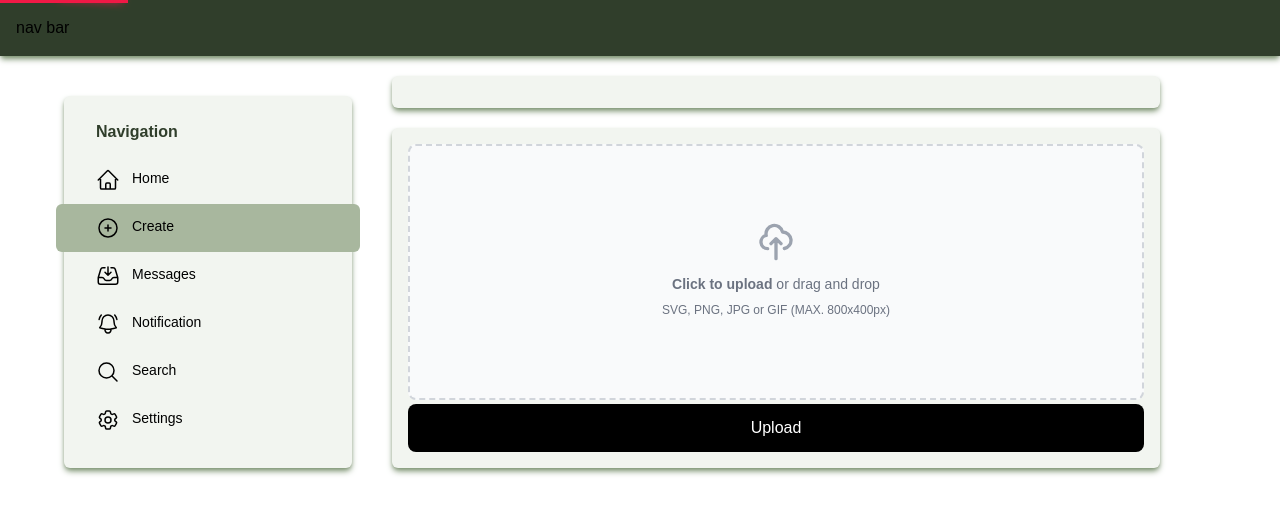
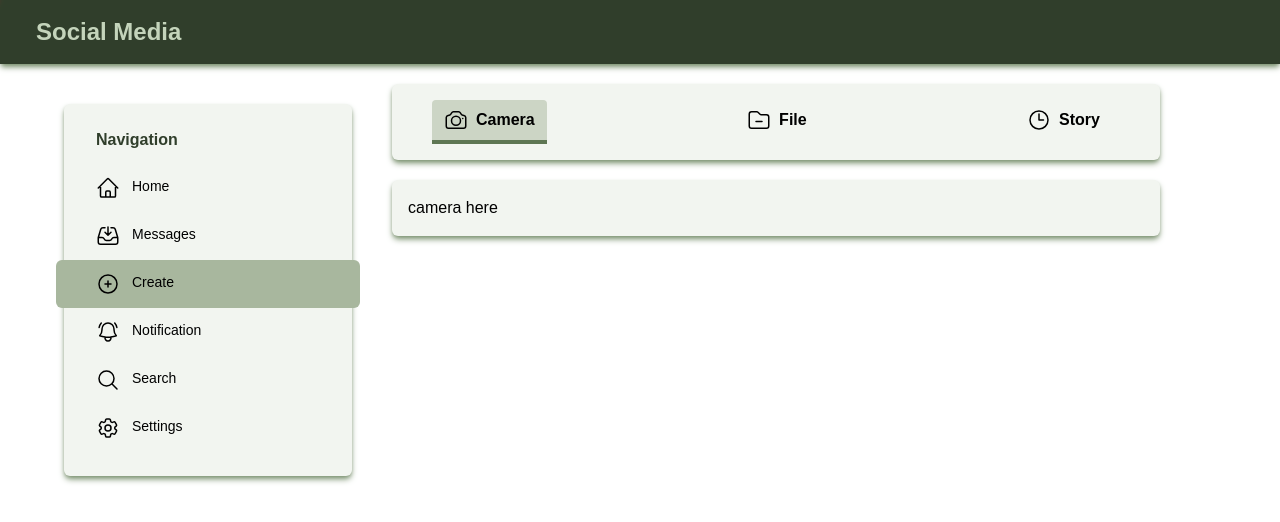
Before and after one commit to muhammedamirt/Social-Media-Frontend-React, a React (Create React App) app: page /create in a window 1280 px wide. Shown: the top 522 px of the page. Built offline with nearby package versions, Linux system fonts and the light colour scheme.

Commit message:
Working on Design

```diff
--- a/src/components/CreatePost/CreatePost.jsx
+++ b/src/components/CreatePost/CreatePost.jsx
@@ -1,30 +1,71 @@
 import { useState } from "react"
+import { useDispatch } from "react-redux"
 import { Card } from "../Card/Card"
+import {routeChanged} from '../../redux/topLoadingBar'
+import CameraTab from "../CreatePostTabs/CameraTab"
+import FileTab from "../CreatePostTabs/FileTab"
+import StoryTab from "../CreatePostTabs/StoryTab"
 import Layout from "../Layout/Layout"
 
+
 const CreatePost = () => {
-    const [image, setImage] = useState('')
+    const dispatch = useDispatch()
+    dispatch(routeChanged())
+    const [cameraTab, setCameraTab] = useState(true)
+    const [fileTab, setFileTab] = useState(false)
+    const [storyTab, setStoryTab] = useState(false)
+    const handleCameraTab = () => {
+        setStoryTab(false)
+        setFileTab(false)
+        setCameraTab(true)
+    }
+    const handleFileTab = () => {
+        setStoryTab(false)
+        setCameraTab(false)
+        setFileTab(true)
+    }
+
+    const handleStoryTab = () => {
+        setCameraTab(false)
+        setFileTab(false)
+        setStoryTab(true)
+    }
+
+    const activeTab = "flex gap-2 bg-heavy-metal-200 rounded-t py-2 px-3 border-b-4 border-heavy-metal-500 font-bold cursor-pointer"
+    const inActiveTab = "hover:bg-heavy-metal-300 rounded py-2 px-5 font-bold flex gap-2 cursor-pointer"
     return (
         <Layout>
             <Card>
-                <div className={image !== "" ? "w-4/5 justify-center ml-14" : "w-4/5 justify-center ml-14 hidden"}>
-                    <img src="https://pixlr.com/images/index/remove-bg.webp" alt="" />
+                <div className="flex justify-between px-6 ">
+                    <span className={cameraTab ? activeTab : inActiveTab} onClick={handleCameraTab}>
+                        <svg xmlns="http://www.w3.org/2000/svg" fill="none" viewBox="0 0 24 24" strokeWidth={1.5} stroke="currentColor" className="w-6 h-6">
+                            <path strokeLinecap="round" strokeLinejoin="round" d="M6.827 6.175A2.31 2.31 0 015.186 7.23c-.38.054-.757.112-1.134.175C2.999 7.58 2.25 8.507 2.25 9.574V18a2.25 2.25 0 002.25 2.25h15A2.25 2.25 0 0021.75 18V9.574c0-1.067-.75-1.994-1.802-2.169a47.865 47.865 0 00-1.134-.175 2.31 2.31 0 01-1.64-1.055l-.822-1.316a2.192 2.192 0 00-1.736-1.039 48.774 48.774 0 00-5.232 0 2.192 2.192 0 00-1.736 1.039l-.821 1.316z" />
+                            <path strokeLinecap="round" strokeLinejoin="round" d="M16.5 12.75a4.5 4.5 0 11-9 0 4.5 4.5 0 019 0zM18.75 10.5h.008v.008h-.008V10.5z" />
+                        </svg>
+                        <p>Camera</p>
+                    </span>
+                    <span className={fileTab ? activeTab : inActiveTab} onClick={handleFileTab}>
+                        <svg xmlns="http://www.w3.org/2000/svg" fill="none" viewBox="0 0 24 24" strokeWidth={1.5} stroke="currentColor" className="w-6 h-6">
+                            <path strokeLinecap="round" strokeLinejoin="round" d="M15 13.5H9m4.06-7.19l-2.12-2.12a1.5 1.5 0 00-1.061-.44H4.5A2.25 2.25 0 002.25 6v12a2.25 2.25 0 002.25 2.25h15A2.25 2.25 0 0021.75 18V9a2.25 2.25 0 00-2.25-2.25h-5.379a1.5 1.5 0 01-1.06-.44z" />
+                        </svg>
+
+                        <p>File</p>
+                    </span>
+                    <span className={storyTab ? activeTab : inActiveTab} onClick={handleStoryTab}>
+                        <svg xmlns="http://www.w3.org/2000/svg" fill="none" viewBox="0 0 24 24" strokeWidth={1.5} stroke="currentColor" className="w-6 h-6">
+                            <path strokeLinecap="round" strokeLinejoin="round" d="M12 6v6h4.5m4.5 0a9 9 0 11-18 0 9 9 0 0118 0z" />
+                        </svg>
+
+                        <p>Story</p>
+                    </span>
+
                 </div>
             </Card>
-            <Card>
-                <div className="flex items-center justify-center w-full">
-                    <label for="dropzone-file" className="flex flex-col items-center justify-center w-full h-64 border-2 border-gray-300 border-dashed rounded-lg cursor-pointer bg-gray-50 dark:hover:bg-bray-800 dark:bg-gray-700 hover:bg-gray-100 dark:border-gray-600 dark:hover:border-gray-500 dark:hover:bg-gray-600">
-                        <div className="flex flex-col items-center justify-center pt-5 pb-6">
-                            <svg aria-hidden="true" className="w-10 h-10 mb-3 text-gray-400" fill="none" stroke="currentColor" viewBox="0 0 24 24" xmlns="http://www.w3.org/2000/svg"><path stroke-linecap="round" stroke-linejoin="round" stroke-width="2" d="M7 16a4 4 0 01-.88-7.903A5 5 0 1115.9 6L16 6a5 5 0 011 9.9M15 13l-3-3m0 0l-3 3m3-3v12"></path></svg>
-                            <p className="mb-2 text-sm text-gray-500 dark:text-gray-400"><span className="font-semibold">Click to upload</span> or drag and drop</p>
-                            <p className="text-xs text-gray-500 dark:text-gray-400">SVG, PNG, JPG or GIF (MAX. 800x400px)</p>
-                        </div>
-                        <input id="dropzone-file" type="file" className="hidden" />
-                    </label>
-                </div>
-                <button className="w-full bg-black text-white py-3 rounded-lg mt-1">Upload</button>
-            </Card>
-
+            <div>
+                {cameraTab && <CameraTab />}
+                {fileTab && <FileTab />}
+                {storyTab && <StoryTab />}
+            </div>
         </Layout>
     )
 }
--- /dev/null
+++ b/src/components/CreatePostTabs/CameraTab.jsx
@@ -0,0 +1,15 @@
+import { Card } from "../Card/Card"
+
+
+const CameraTab = () => {
+
+    return (
+        <div>
+            <Card>
+                camera here
+            </Card>
+        </div>
+    )
+}
+
+export default CameraTab
--- /dev/null
+++ b/src/components/CreatePostTabs/FileTab.jsx
@@ -0,0 +1,31 @@
+import { useState } from "react"
+import { Card } from "../Card/Card"
+
+const FileTab = () => {
+    const [image, setImage] = useState('')
+
+  return (
+    <div>
+        <Card>
+                <div className="flex items-center justify-center w-full">
+                    <label for="dropzone-file" className="flex flex-col items-center justify-center w-full h-64 border-2 border-gray-300 border-dashed rounded-lg cursor-pointer bg-gray-50 dark:hover:bg-bray-800 dark:bg-gray-700 hover:bg-gray-100 dark:border-gray-600 dark:hover:border-gray-500 dark:hover:bg-gray-600">
+                        <div className="flex flex-col items-center justify-center pt-5 pb-6">
+                            <svg aria-hidden="true" className="w-10 h-10 mb-3 text-gray-400" fill="none" stroke="currentColor" viewBox="0 0 24 24" xmlns="http://www.w3.org/2000/svg"><path stroke-linecap="round" stroke-linejoin="round" stroke-width="2" d="M7 16a4 4 0 01-.88-7.903A5 5 0 1115.9 6L16 6a5 5 0 011 9.9M15 13l-3-3m0 0l-3 3m3-3v12"></path></svg>
+                            <p className="mb-2 text-sm text-gray-500 dark:text-gray-400"><span className="font-semibold">Click to upload</span> or drag and drop</p>
+                            <p className="text-xs text-gray-500 dark:text-gray-400">SVG, PNG, JPG or GIF (MAX. 800x400px)</p>
+                        </div>
+                        <input id="dropzone-file" type="file" className="hidden" />
+                    </label>
+                </div>
+                <button className="w-full bg-heavy-metal-800 text-white py-3 rounded-lg mt-1">Upload</button>
+            </Card>
+            <Card>
+                <div className={image !== "" ? "w-4/5 justify-center ml-14" : "w-4/5 justify-center ml-14 hidden"}>
+                    <img src="https://pixlr.com/images/index/remove-bg.webp" alt="" />
+                </div>
+            </Card>
+    </div>
+  )
+}
+
+export default FileTab
--- /dev/null
+++ b/src/components/CreatePostTabs/StoryTab.jsx
@@ -0,0 +1,13 @@
+import { Card } from "../Card/Card"
+
+const StoryTab = () => {
+  return (
+    <div>
+        <Card>
+            Story
+        </Card>
+    </div>
+  )
+}
+
+export default StoryTab
--- a/src/components/Header/Header.jsx
+++ b/src/components/Header/Header.jsx
@@ -1,8 +1,15 @@
 const Header = () => {
     return (
         <div>
-            <div className="bg-heavy-metal-800 shadow-md shadow-heavy-metal-400 p-4 mb-5">
-                nav bar
+            <div className="flex bg-heavy-metal-800 shadow-md w-full h-16 shadow-heavy-metal-400 p-4 mb-5">
+                <div>
+                    <h2 className="ml-5 font-bold text-snow-drift-200 text-2xl">Social Media</h2>
+                </div>
+                {/* <div>
+                    <div className='w-12 rounded-full overflow-hidden shadow-sm shadow-gray-500'>
+                        <img src="https://i.pinimg.com/originals/31/44/7e/31447e25b7bc3429f83520350ed13c15.jpg" alt="avatars" />
+                    </div>
+                </div> */}
             </div>
         </div>
     )
--- a/src/components/Login/Login.jsx
+++ b/src/components/Login/Login.jsx
@@ -1,7 +1,6 @@
 import { useEffect, useState } from "react"
 import { useDispatch } from "react-redux"
 import { useNavigate } from "react-router-dom"
-// import axios from "axios"
 import {loginApi} from '../../api/user'
 import { routeChanged } from "../../redux/topLoadingBar"
 const Login = () => {
--- a/src/components/Navigationbar/Sidenavbar.jsx
+++ b/src/components/Navigationbar/Sidenavbar.jsx
@@ -8,7 +8,7 @@ const Sidebar = () => {
     const inActiveElement = 'flex md:gap-1 md:gap-3 py-3 text-sm md:text-md hover:bg-heavy-metal-100 md:-mx-10 px-6 md:px-10 rounded-md transition-all hover:scale-110'
     return (
         <Card>
-            <div className="px-4 py-2 flex gap-4 justify-between md:block">
+            <div className="px-4 py-2 flex justify-between md:block">
                 <h2 className="text-heavy-metal-800 font-bold mb-3 hidden md:block">Navigation</h2>
                 <Link to={'/'}>
                     <p className={location?.pathname === "/" ? activeElement : inActiveElement}>
@@ -18,20 +18,21 @@ const Sidebar = () => {
                         <span className="hidden md:block">Home</span>
                     </p>
                 </Link>
+
+                <Link to={'/messages'}>
+                    <p className={location?.pathname === "/messages" ? activeElement : inActiveElement}>
+                        <svg xmlns="http://www.w3.org/2000/svg" fill="none" viewBox="0 0 24 24" strokeWidth={1.5} stroke="currentColor" className="w-6 h-6">
+                            <path strokeLinecap="round" strokeLinejoin="round" d="M9 3.75H6.912a2.25 2.25 0 00-2.15 1.588L2.35 13.177a2.25 2.25 0 00-.1.661V18a2.25 2.25 0 002.25 2.25h15A2.25 2.25 0 0021.75 18v-4.162c0-.224-.034-.447-.1-.661L19.24 5.338a2.25 2.25 0 00-2.15-1.588H15M2.25 13.5h3.86a2.25 2.25 0 012.012 1.244l.256.512a2.25 2.25 0 002.013 1.244h3.218a2.25 2.25 0 002.013-1.244l.256-.512a2.25 2.25 0 012.013-1.244h3.859M12 3v8.25m0 0l-3-3m3 3l3-3" />
+                        </svg>
+                        <span className="hidden md:block">Messages</span>
+                    </p>
+                </Link>
                 <Link to={"/create"}>
                     <p className={location?.pathname === "/create" ? activeElement : inActiveElement}>
                         <svg xmlns="http://www.w3.org/2000/svg" fill="none" viewBox="0 0 24 24" strokeWidth={1.5} stroke="currentColor" className="w-6 h-6">
                             <path strokeLinecap="round" strokeLinejoin="round" d="M12 9v6m3-3H9m12 0a9 9 0 11-18 0 9 9 0 0118 0z" />
                         </svg>
                         <span className="hidden md:block">Create</span>
-                    </p>
-                </Link>
-                <Link to={'/messages'}>
-                    <p className={location?.pathname === "/messages" ? activeElement : inActiveElement}>
-                        <svg xmlns="http://www.w3.org/2000/svg" fill="none" viewBox="0 0 24 24" strokeWidth={1.5} stroke="currentColor" className="w-6 h-6">
-                            <path strokeLinecap="round" strokeLinejoin="round" d="M9 3.75H6.912a2.25 2.25 0 00-2.15 1.588L2.35 13.177a2.25 2.25 0 00-.1.661V18a2.25 2.25 0 002.25 2.25h15A2.25 2.25 0 0021.75 18v-4.162c0-.224-.034-.447-.1-.661L19.24 5.338a2.25 2.25 0 00-2.15-1.588H15M2.25 13.5h3.86a2.25 2.25 0 012.012 1.244l.256.512a2.25 2.25 0 002.013 1.244h3.218a2.25 2.25 0 002.013-1.244l.256-.512a2.25 2.25 0 012.013-1.244h3.859M12 3v8.25m0 0l-3-3m3 3l3-3" />
-                        </svg>
-                        <span className="hidden md:block">Messages</span>
                     </p>
                 </Link>
                 <Link to={'/notifications'}>
--- a/src/components/Register/Register.jsx
+++ b/src/components/Register/Register.jsx
@@ -91,7 +91,6 @@ const Register = () => {
         if (firstName !== "" && lastName !== "" && userName !== "" && email !== "" && password !== "" && confirmPassword !== "") {
             console.log(!firstNameValidate, !lastNameVal, !emailVal, !passwordVal, !confirmPassword);
             if (!firstNameValidate && !lastNameVal && !emailVal && !passwordVal && confirmPassword) {
-                console.log("helo");
                 let data = await signupApi(signupData)
                 if (data?.userNameExist) {
                     setUserNameExist(true)
@@ -130,7 +129,7 @@ const Register = () => {
                         {lastNameVal && <p className="text-red-600 text-sm">special characters not allowed</p>}
                     </div>
                     <div className="flex flex-col font-semibold text-heavy-metal-900 py-2 ">
-                        <label>username</label>
+                        <label>Username</label>
                         <input value={userName} onChange={userNameChange} className={userNameVal ? notValid : valid} type="text" />
                         {userNameVal && <p className="text-red-600 text-sm">Username exist..!</p>}
                         {userNameExist && <p className="text-red-600 text-sm text-center">This username id Exist</p>}
@@ -148,7 +147,7 @@ const Register = () => {
                     </div>
 
                     <div className="flex flex-col font-semibold text-heavy-metal-900 py-2 ">
-                        <label>Conform Password</label>
+                        <label>Confirm Password</label>
                         <input value={confirmPassword} onChange={confirmPasswordChange} className={confirmPasswordVal ? notValid : valid} type="text" />
                         {confirmPasswordVal && <p className="text-red-600 text-sm">Not Matching</p>}
                     </div>
--- a/src/components/Story/Story.jsx
+++ b/src/components/Story/Story.jsx
@@ -14,6 +14,7 @@ const Story = () => {
                 <Avatars />
                 <Avatars />
                 <Avatars />
+                <Avatars />
             </div>
         </ Card>
     )
--- /dev/null
+++ b/src/pages/Create/Create.jsx
@@ -0,0 +1,9 @@
+const Create = () => {
+  return (
+    <div>
+
+    </div>
+  )
+}
+
+export default Create
```
